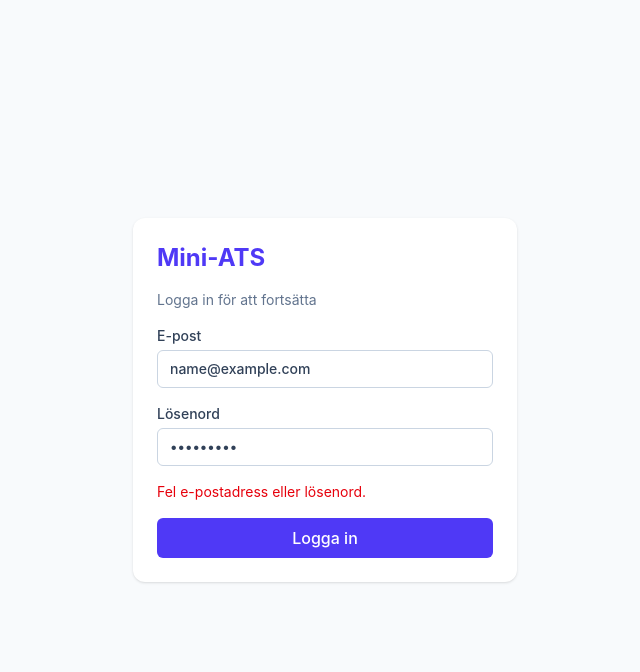
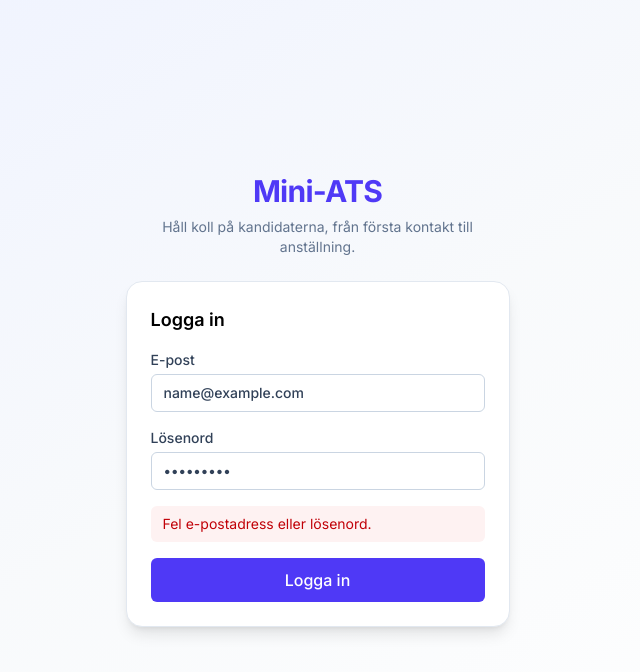
Before and after one commit to SandraJonsson73/mini-ats, a React (Vite) app: page /login in a window 1280 px wide. Both pictures are taken after typing "name@example.com", "Sample123" into the empty fields and a click on the button "Logga in". Shown: the top 672 px of the page, without its empty margins (315-955 px from the left). Built offline with nearby package versions, Linux system fonts and the light colour scheme; no server answers.

Commit message:
Polish UI: Inter font, header, kanban columns and cards, login page

```diff
--- a/index.html
+++ b/index.html
@@ -1,13 +1,19 @@
 <!doctype html>
-<html lang="en">
+<html lang="sv">
+
 <head>
   <meta charset="UTF-8" />
   <link rel="icon" type="image/svg+xml" href="/favicon.svg" />
   <meta name="viewport" content="width=device-width, initial-scale=1.0" />
-    <title>mini-ats</title>
+  <title>Mini-ATS</title>
+  <link rel="preconnect" href="https://fonts.googleapis.com" />
+  <link rel="preconnect" href="https://fonts.gstatic.com" crossorigin />
+  <link href="https://fonts.googleapis.com/css2?family=Inter:wght@400;500;600;700&display=swap" rel="stylesheet" />
 </head>
+
 <body>
   <div id="root"></div>
   <script type="module" src="/src/main.tsx"></script>
 </body>
+
 </html>
--- a/src/components/AppLayout.tsx
+++ b/src/components/AppLayout.tsx
@@ -4,8 +4,8 @@ import { useActiveOrg } from '../org/ActiveOrgContext'
 import { ActiveOrgProvider } from '../org/ActiveOrgProvider'
 
 const linkClass = ({ isActive }: { isActive: boolean }) =>
-  `rounded-md px-3 py-1.5 text-sm font-medium ${
-    isActive ? 'bg-indigo-100 text-indigo-700' : 'text-slate-600 hover:bg-slate-100'
+  `rounded-md px-3 py-1.5 text-sm font-medium transition-colors ${
+    isActive ? 'bg-indigo-50 text-indigo-700' : 'text-slate-600 hover:bg-slate-100 hover:text-slate-900'
   }`
 
 function Header() {
@@ -14,9 +14,9 @@ function Header() {
   const isAdmin = profile?.role === 'admin'
 
   return (
-    <header className="border-b border-slate-200 bg-white">
-      <div className="mx-auto flex max-w-7xl items-center gap-2 px-4 py-3">
-        <span className="mr-4 text-lg font-bold text-indigo-600">Mini-ATS</span>
+    <header className="border-b border-slate-200 bg-white shadow-sm">
+      <div className="mx-auto flex max-w-7xl items-center gap-1 px-6 py-3">
+        <span className="mr-6 text-lg font-bold tracking-tight text-indigo-600">Mini-ATS</span>
         <NavLink to="/board" className={linkClass}>
           Kandidater
         </NavLink>
@@ -35,7 +35,7 @@ function Header() {
               aria-label="Organisation"
               value={activeOrgId ?? ''}
               onChange={(e) => setActiveOrgId(e.target.value)}
-              className="rounded-md border border-slate-300 px-2 py-1 text-sm"
+              className="rounded-md border border-slate-300 bg-white px-2 py-1.5 text-sm focus:outline-none focus:ring-2 focus:ring-indigo-500"
             >
               {organizations.map((o) => (
                 <option key={o.id} value={o.id}>
@@ -49,7 +49,7 @@ function Header() {
           </NavLink>
           <button
             onClick={signOut}
-            className="rounded-md border border-slate-300 px-3 py-1 text-sm hover:bg-slate-100"
+            className="rounded-md border border-slate-300 px-3 py-1.5 text-sm font-medium text-slate-700 transition-colors hover:bg-slate-100"
           >
             Logga ut
           </button>
@@ -64,7 +64,7 @@ export default function AppLayout() {
     <ActiveOrgProvider>
       <div className="min-h-screen bg-slate-50">
         <Header />
-        <main className="mx-auto max-w-7xl p-4">
+        <main className="mx-auto max-w-7xl px-6 py-6">
           <Outlet />
         </main>
       </div>
--- a/src/components/KanbanBoard.tsx
+++ b/src/components/KanbanBoard.tsx
@@ -65,14 +65,26 @@ const { attributes, listeners, setNodeRef, isDragging } = useDraggable({ id: can
       onClick={onOpen}
       {...listeners}
       {...attributes}
-      className={`cursor-grab rounded-lg bg-white p-2.5 text-sm shadow-sm ${isDragging ? 'opacity-40' : ''}`}
+      className={`cursor-grab rounded-lg border border-slate-200 bg-white p-3 text-sm shadow-sm transition-shadow hover:shadow-md ${isDragging ? 'opacity-40' : ''}`}
     >
       <CardBody candidate={candidate} jobTitle={jobTitle} />
     </div>
   )
 }
 
-function Column({ label, stage, count, children }: { label: string; stage: Stage; count: number; children: React.ReactNode }) {
+function Column({
+  label,
+  dot,
+  stage,
+  count,
+  children,
+}: {
+  label: string
+  dot: string
+  stage: Stage
+  count: number
+  children: React.ReactNode
+}) {
   const { setNodeRef, isOver } = useDroppable({ id: stage })
 
   return (
@@ -80,10 +92,19 @@ function Column({ label, stage, count, children }: { label: string; stage: Stage
       ref={setNodeRef}
       className={`min-h-48 min-w-0 rounded-xl p-2 transition-colors ${isOver ? 'bg-indigo-100' : 'bg-slate-100'}`}
     >
-      <h2 className="px-1 pb-2 text-sm font-semibold text-slate-600">
-        {label} <span className="font-normal text-slate-400">{count}</span>
+      <h2 className="flex items-center gap-2 px-1 pb-2 text-sm font-semibold text-slate-700">
+        <span className={`h-2.5 w-2.5 rounded-full ${dot}`} />
+        {label}
+        <span className="rounded-full bg-white px-2 py-0.5 text-xs font-medium text-slate-500">{count}</span>
       </h2>
-      <div className="space-y-2">{children}</div>
+      <div className="space-y-2">
+        {children}
+        {count === 0 && (
+          <div className="rounded-lg border border-dashed border-slate-300 p-3 text-center text-xs text-slate-400">
+            Inga kandidater
+          </div>
+        )}
+      </div>
     </section>
   )
 }
@@ -112,7 +133,7 @@ export default function KanbanBoard({ candidates, jobTitle, onMove, onOpen }: Pr
         {STAGES.map((stage) => {
           const items = candidates.filter((c) => c.stage === stage.key)
           return (
-            <Column key={stage.key} stage={stage.key} label={stage.label} count={items.length}>
+            <Column key={stage.key} stage={stage.key} label={stage.label} dot={stage.dot} count={items.length}>
               {items.map((c) => (
                 <DraggableCard
                 key={c.id}
@@ -128,7 +149,7 @@ export default function KanbanBoard({ candidates, jobTitle, onMove, onOpen }: Pr
 
       <DragOverlay>
         {active && (
-          <div className="cursor-grabbing rounded-lg bg-white p-2.5 text-sm shadow-lg">
+          <div className="rotate-2 cursor-grabbing rounded-lg border border-slate-200 bg-white p-3 text-sm shadow-xl">
             <CardBody candidate={active} jobTitle={jobTitle(active.job_id)} />
           </div>
         )}
--- a/src/index.css
+++ b/src/index.css
@@ -1 +1,9 @@
 @import "tailwindcss";
+
+@theme {
+  --font-sans: 'Inter', ui-sans-serif, system-ui, sans-serif;
+}
+
+html {
+  scrollbar-gutter: stable;
+}
--- a/src/lib/stages.ts
+++ b/src/lib/stages.ts
@@ -1,10 +1,10 @@
 export const STAGES = [
-  { key: 'new', label: 'Ny' },
-  { key: 'screening', label: 'Screening' },
-  { key: 'interview', label: 'Intervju' },
-  { key: 'offer', label: 'Erbjudande' },
-  { key: 'hired', label: 'Anställd' },
-  { key: 'closed', label: 'Avslutad' },
+  { key: 'new', label: 'Ny', dot: 'bg-slate-400' },
+  { key: 'screening', label: 'Screening', dot: 'bg-sky-500' },
+  { key: 'interview', label: 'Intervju', dot: 'bg-violet-500' },
+  { key: 'offer', label: 'Erbjudande', dot: 'bg-amber-500' },
+  { key: 'hired', label: 'Anställd', dot: 'bg-green-500' },
+  { key: 'closed', label: 'Avslutad', dot: 'bg-red-400' },
 ] as const
 
 export type Stage = (typeof STAGES)[number]['key']
--- a/src/pages/LoginPage.tsx
+++ b/src/pages/LoginPage.tsx
@@ -21,14 +21,22 @@ export default function LoginPage() {
     setSubmitting(false)
   }
 
+  const inputClass =
+    'mt-1 w-full rounded-md border border-slate-300 px-3 py-2 focus:border-indigo-500 focus:outline-none focus:ring-2 focus:ring-indigo-200'
+
   return (
-    <div className="flex min-h-screen items-center justify-center bg-slate-50 p-4">
+    <div className="flex min-h-screen items-center justify-center bg-gradient-to-br from-indigo-50 via-slate-50 to-white p-4">
+      <div className="w-full max-w-sm">
+        <div className="mb-6 text-center">
+          <h1 className="text-3xl font-bold tracking-tight text-indigo-600">Mini-ATS</h1>
+          <p className="mt-2 text-sm text-slate-500">Håll koll på kandidaterna, från första kontakt till anställning.</p>
+        </div>
+
         <form
           onSubmit={handleSubmit}
-        className="w-full max-w-sm space-y-4 rounded-xl bg-white p-6 shadow"
+          className="space-y-4 rounded-2xl border border-slate-200 bg-white p-6 shadow-lg"
         >
-        <h1 className="text-2xl font-bold text-indigo-600">Mini-ATS</h1>
-        <p className="text-sm text-slate-500">Logga in för att fortsätta</p>
+          <h2 className="text-lg font-semibold">Logga in</h2>
 
           <label className="block text-sm font-medium text-slate-700">
             E-post
@@ -38,7 +46,7 @@ export default function LoginPage() {
               autoComplete="email"
               value={email}
               onChange={(e) => setEmail(e.target.value)}
-            className="mt-1 w-full rounded-md border border-slate-300 px-3 py-2"
+              className={inputClass}
             />
           </label>
 
@@ -50,20 +58,21 @@ export default function LoginPage() {
               autoComplete="current-password"
               value={password}
               onChange={(e) => setPassword(e.target.value)}
-            className="mt-1 w-full rounded-md border border-slate-300 px-3 py-2"
+              className={inputClass}
             />
           </label>
 
-        {error && <p className="text-sm text-red-600">{error}</p>}
+          {error && <p className="rounded-md bg-red-50 px-3 py-2 text-sm text-red-700">{error}</p>}
 
           <button
             type="submit"
             disabled={submitting}
-          className="w-full rounded-md bg-indigo-600 px-4 py-2 font-medium text-white hover:bg-indigo-700 disabled:opacity-50"
+            className="w-full rounded-md bg-indigo-600 px-4 py-2.5 font-medium text-white transition-colors hover:bg-indigo-700 disabled:opacity-50"
           >
             {submitting ? 'Loggar in…' : 'Logga in'}
           </button>
         </form>
       </div>
+    </div>
   )
 }
```
Lines whose indentation alone changed are shown as unchanged.
